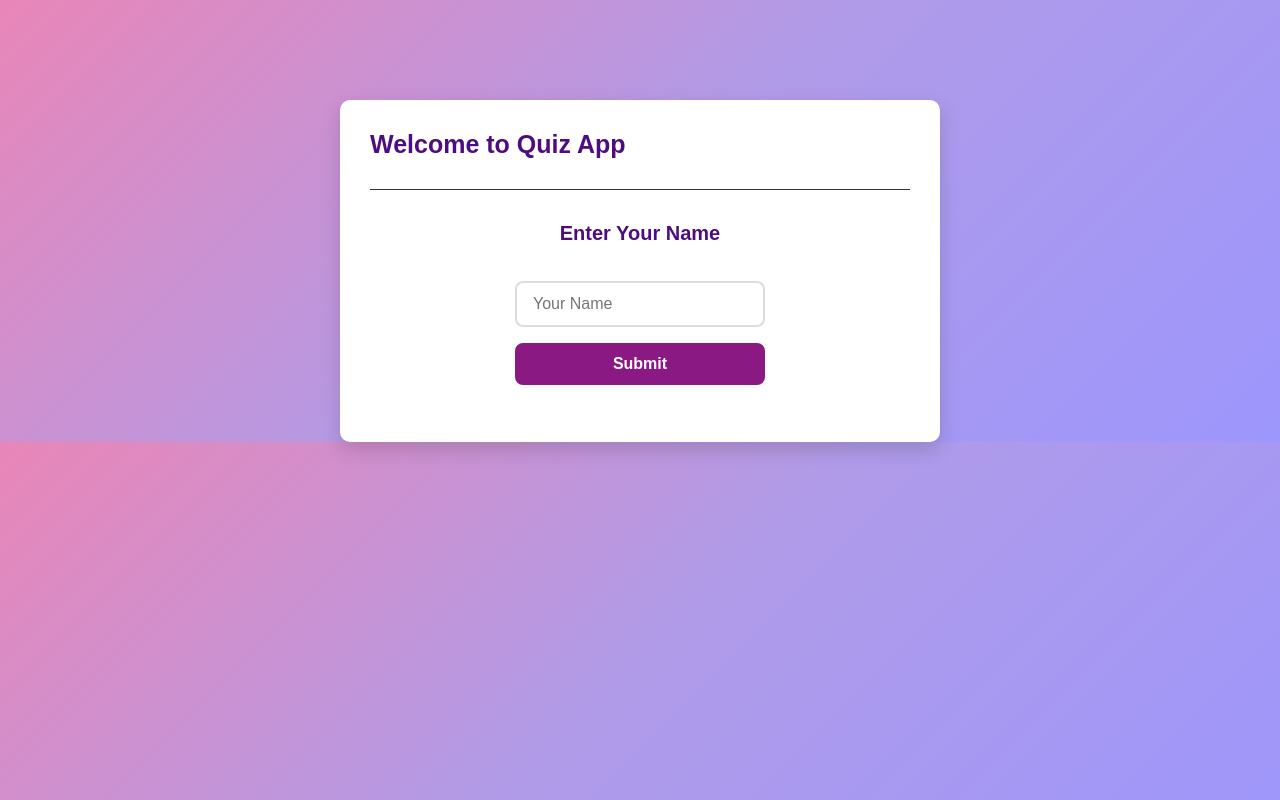
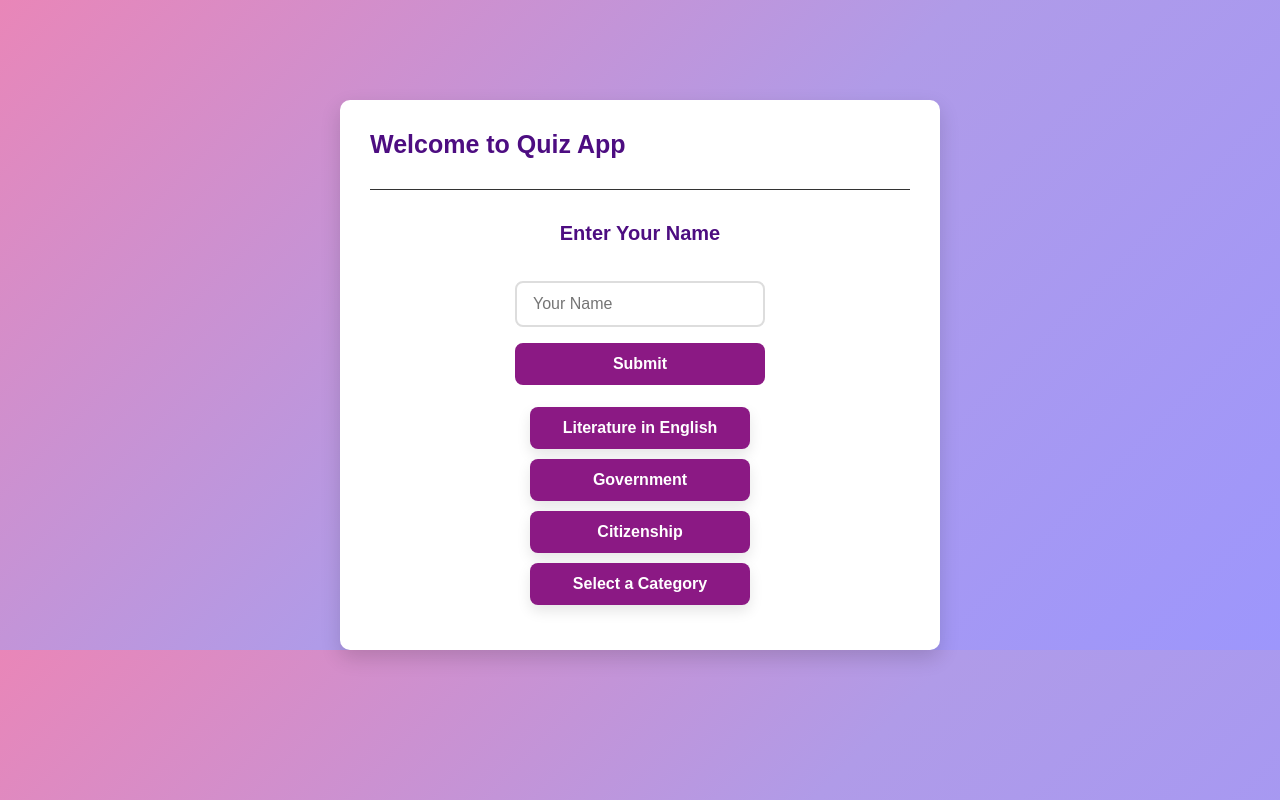
Before and after one commit to joystackinfo/QUIZ-APP, a plain HTML site: page Public/index.html in a window 1280 px wide. Drawn offline with Linux system fonts and the light colour scheme.

Commit message:
Added new category

```diff
--- a/Public/index.html
+++ b/Public/index.html
@@ -19,9 +19,23 @@
     <!-- Notification bar -->
     <div id="notification" class="notification" aria-live="polite"></div>
 
-    <!-- Category Section -->
-    <div id="category-selection" style="display:none;">
-      <h2>Select a Category</h2>
+
+  <!-- CATEGORY SELECTION -->
+  <div id="category-selection" class="hide">
+
+    <button class="category-btn" data-category="literature">
+      Literature in English
+    </button>
+    <button class="category-btn" data-category="government">
+      Government
+    </button>
+    <button class="category-btn" data-category="citizenship">
+      Citizenship
+    </button>
+    <button class="category-btn" data-category="digital
+      Digital Tech
+    </button>
+        <h2>Select a Category</h2>
 
     </div>
 
@@ -60,7 +74,7 @@
       <table id="leaderboard-table">
         <thead>
           <tr>
-            <th>Rank</th>
+            <th>#</th>
             <th>Username</th>
             <th>Points</th>
           </tr>
```
